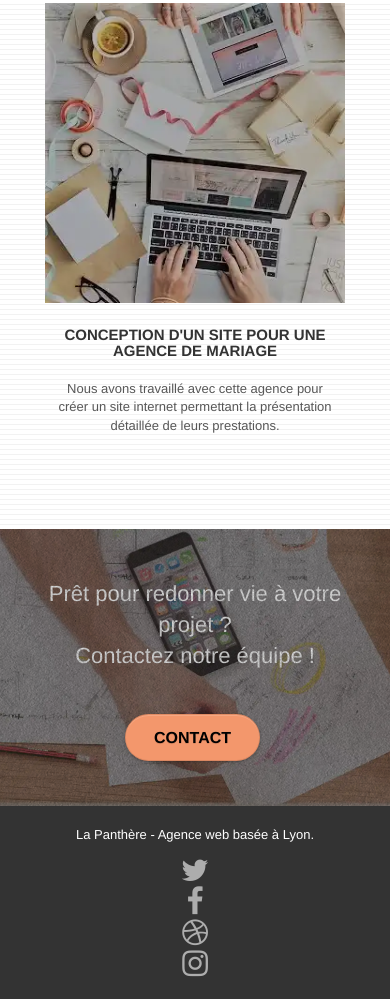
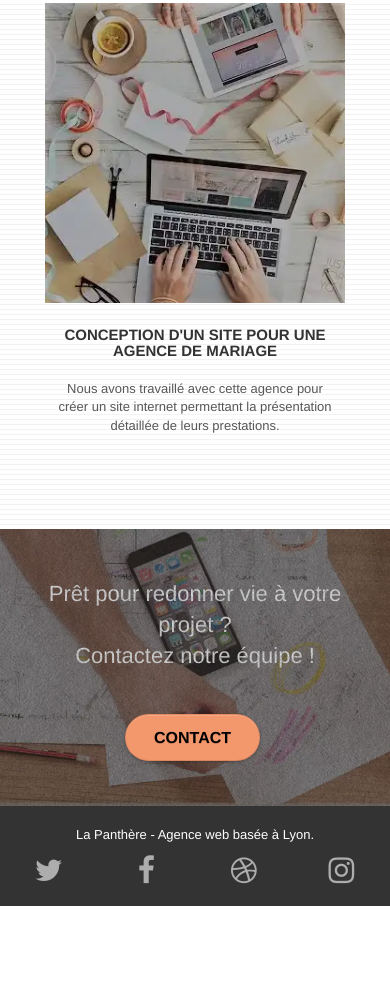
Before and after one commit to Habibouldmoussa/habib_la_Panthere, a plain HTML site: page index.html in a window 390 px wide. Shown: the part 3886-4885 px from the top of the page. After the commit the page ends 4792 px from the top, so only its background shows below. Drawn offline with Linux system fonts and the light colour scheme.

Commit message:
fixe W3C responsivité

```diff
--- a/index.html
+++ b/index.html
@@ -273,22 +273,22 @@
 							La Panthère - Agence web basée à Lyon.<br>
 						</p>
 						<div class="row row-no-gutters social">
-							<div class="col-sm-3">
+							<div class="col-sm-3 col-xs-3">
 								<div class="text-center">
 									<a class="social" href="index.html"><span class="fa fa-twitter icon-md"></span></a>
 								</div>
 							</div>
-							<div class="col-sm-3">
+							<div class="col-sm-3 col-xs-3">
 								<div class="text-center">
 									<a class="social" href="index.html"><span class="fa fa-facebook icon-md"></span></a>
 								</div>
 							</div>
-							<div class="col-sm-3">
+							<div class="col-sm-3 col-xs-3">
 								<div class="text-center">
 									<a class="social" href="index.html"><span class="fa fa-dribbble icon-md"></span></a>
 								</div>
 							</div>
-							<div class="col-sm-3">
+							<div class="col-sm-3 col-xs-3">
 								<div class="text-center">
 									<a class="social" href="index.html"><span
 											class="fa fa-instagram icon-md"></span></a>
```
